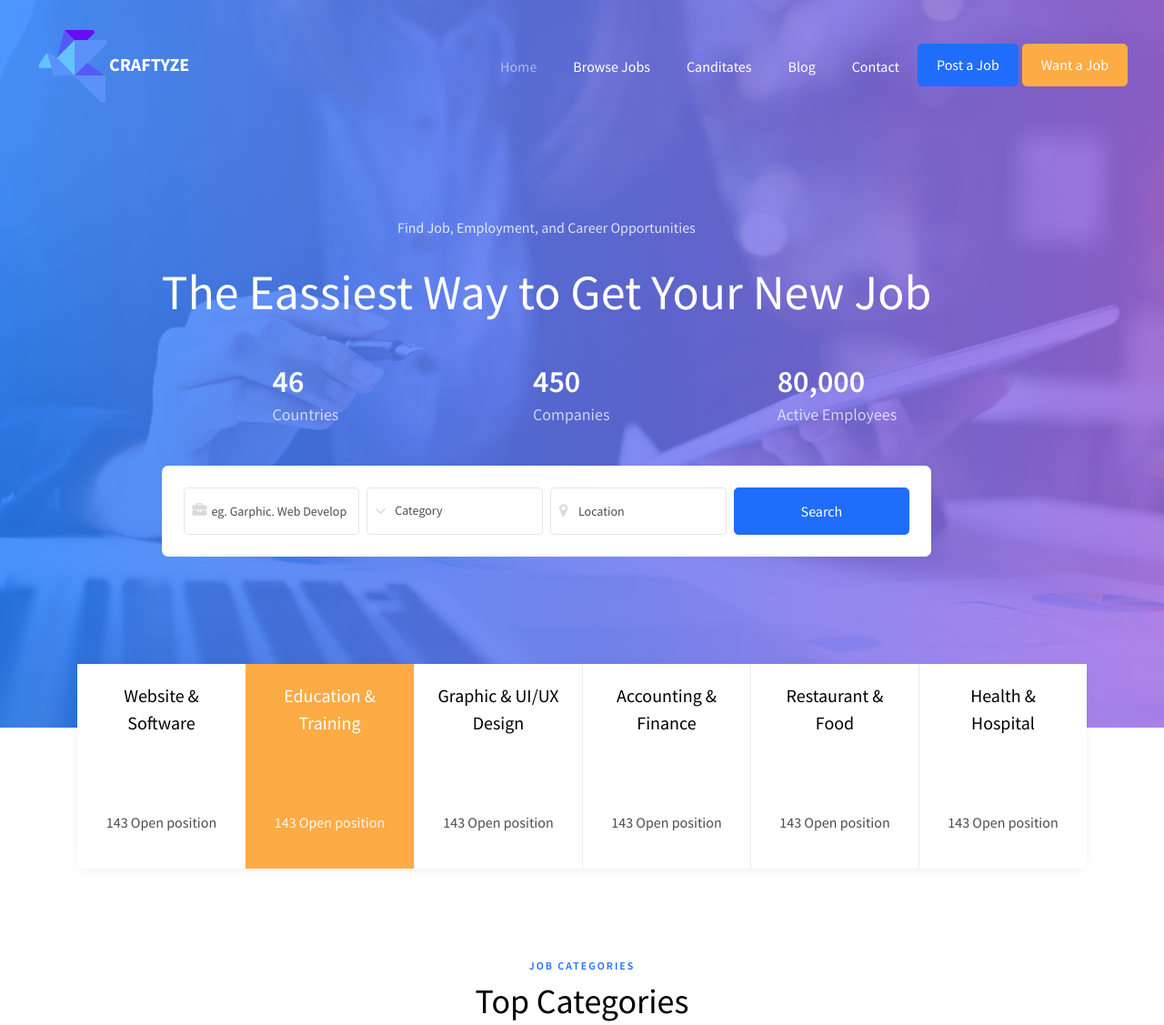
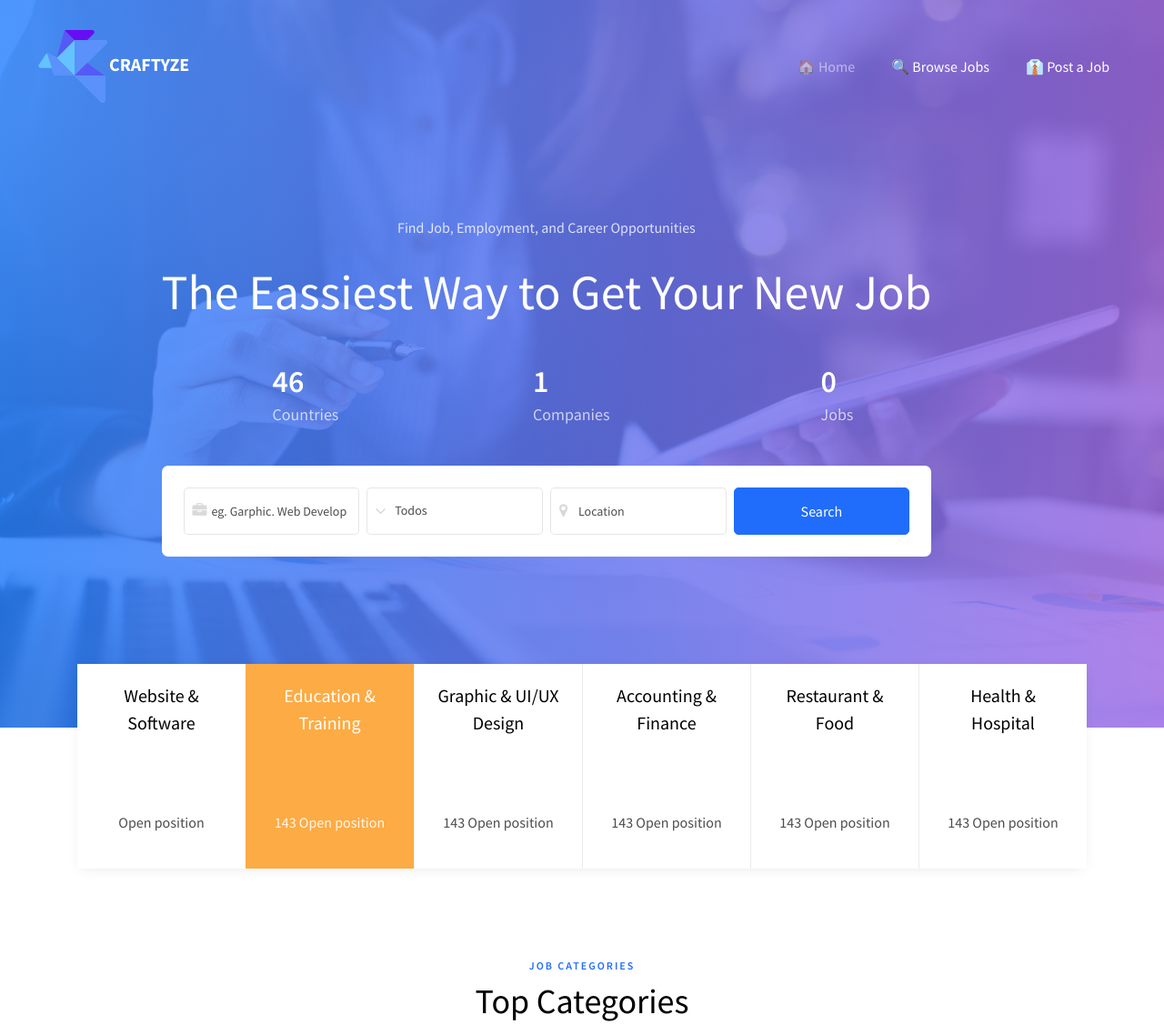
Before and after one commit to JulianPedro/craftyze-django, a Django app: page /pt-br/ in a window 1280 px wide. Shown: the top 1127 px of the page at 91% size. Run offline with Django 3.2, Linux system fonts and the light colour scheme; tables that the repository leaves empty hold one stand-in row (values such as "Sample post"); data that the repository does not hold is empty; some libraries are stand-ins or nearby versions; some web fonts are replaced.

Commit message:
Add template itens

```diff
--- a/django/public/templates/public/index.html
+++ b/django/public/templates/public/index.html
@@ -7,24 +7,16 @@
     <title>CRAFTYZE - {% trans "Find jobs online" %}</title>
     <meta charset="utf-8">
     <meta name="viewport" content="width=device-width, initial-scale=1, shrink-to-fit=no">
-
     <link href="https://fonts.googleapis.com/css?family=Source+Sans+Pro:300,400,600,700&display=swap" rel="stylesheet">
-
     <link rel="stylesheet" href=" {% static 'public/css/open-iconic-bootstrap.min.css' %} ">
     <link rel="stylesheet" href=" {% static 'public/css/animate.css' %} ">
-
     <link rel="stylesheet" href=" {% static 'public/css/owl.carousel.min.css' %} ">
     <link rel="stylesheet" href=" {% static 'public/css/owl.theme.default.min.css' %} ">
     <link rel="stylesheet" href=" {% static 'public/css/magnific-popup.css' %} ">
-
     <link rel="stylesheet" href=" {% static 'public/css/aos.css' %} ">
-
     <link rel="stylesheet" href=" {% static 'public/css/ionicons.min.css' %} ">
-
     <link rel="stylesheet" href=" {% static 'public/css/bootstrap-datepicker.css' %} ">
     <link rel="stylesheet" href=" {% static 'public/css/jquery.timepicker.css' %} ">
-
-
     <link rel="stylesheet" href=" {% static 'public/css/flaticon.css' %} ">
     <link rel="stylesheet" href=" {% static 'public/css/icomoon.css' %} ">
 		<link rel="stylesheet" href=" {% static 'public/css/style.css' %} ">
@@ -41,14 +33,9 @@
 
 	      <div class="collapse navbar-collapse" id="ftco-nav">
 	        <ul class="navbar-nav ml-auto">
-	          <li class="nav-item active"><a href=" {% static 'public/index.html' %} " class="nav-link">Home</a></li>
-	          <li class="nav-item"><a href=" {% static 'public/browsejobs.html' %} " class="nav-link">Browse Jobs</a></li>
-	          <li class="nav-item"><a href=" {% static 'public/candidates.html' %} " class="nav-link">Canditates</a></li>
-	          <li class="nav-item"><a href=" {% static 'public/blog.html' %} " class="nav-link">Blog</a></li>
-	          <li class="nav-item"><a href=" {% static 'public/contact.html' %} " class="nav-link">Contact</a></li>
-	          <li class="nav-item cta mr-md-1"><a href=" {% static 'public/new-post.html' %} " class="nav-link">Post a Job</a></li>
-	          <li class="nav-item cta cta-colored"><a href=" {% static 'public/job-post.html' %} " class="nav-link">Want a Job</a></li>
-
+	          <li class="nav-item active"><a href=" {% static 'public/index.html' %} " class="nav-link">🏠 Home</a></li>
+	          <li class="nav-item"><a href=" {% static 'public/browsejobs.html' %} " class="nav-link">🔍 Browse Jobs</a></li>
+	          <li class="nav-item"><a href=" {% static 'public/new-post.html' %} " class="nav-link">👔 Post a Job</a></li>
 	        </ul>
 	      </div>
 	    </div>
@@ -61,8 +48,8 @@
       	<div class="row d-md-flex no-gutters slider-text align-items-center justify-content-center">
 	        <div class="col-md-10 d-flex align-items-center ftco-animate">
 	        	<div class="text text-center pt-5 mt-md-5">
-	        		<p class="mb-4">Find Job, Employment, and Career Opportunities</p>
-	            <h1 class="mb-5">The Eassiest Way to Get Your New Job</h1>
+	        		<p class="mb-4">{% trans "Find Job, Employment, and Career Opportunities" %}</p>
+	            <h1 class="mb-5">{% trans "The Eassiest Way to Get Your New Job" %}</h1>
 							<div class="ftco-counter ftco-no-pt ftco-no-pb">
 			        	<div class="row">
 				          <div class="col-md-4 d-flex justify-content-center counter-wrap ftco-animate">
@@ -73,7 +60,7 @@
 				              	</div>
 				              	<div class="desc text-left">
 					                <strong class="number" data-number="46">0</strong>
-					                <span>Countries</span>
+					                <span>{% trans "Countries" %}</span>
 				                </div>
 				              </div>
 				            </div>
@@ -85,8 +72,8 @@
 				              		<span class="flaticon-visitor"></span>
 				              	</div>
 				              	<div class="desc text-left">
-					                <strong class="number" data-number="450">0</strong>
-					                <span>Companies</span>
+					                <strong class="number" data-number="{{ companies.count }}">0</strong>
+					                <span>{% trans "Companies" %}</span>
 					              </div>
 				              </div>
 				            </div>
@@ -98,8 +85,8 @@
 				              		<span class="flaticon-resume"></span>
 				              	</div>
 				              	<div class="desc text-left">
-					                <strong class="number" data-number="80000">0</strong>
-					                <span>Active Employees</span>
+					                <strong class="number" data-number="{{ jobs.count }}">0</strong>
+					                <span>{% trans "Jobs" %}</span>
 					              </div>
 				              </div>
 				            </div>
@@ -109,9 +96,7 @@
 							<div class="ftco-search my-md-5">
 								<div class="row">
 				          <div class="col-md-12 tab-wrap">
-
 				            <div class="tab-content p-4" id="v-pills-tabContent">
-
 				              <div class="tab-pane fade show active" id="v-pills-1" role="tabpanel" aria-labelledby="v-pills-nextgen-tab">
 				              	<form action="#" class="search-job">
 				              		<div class="row no-gutters">
@@ -128,13 +113,11 @@
 				              					<div class="form-field">
 					              					<div class="select-wrap">
 							                      <div class="icon"><span class="ion-ios-arrow-down"></span></div>
-							                      <select name="" id="" class="form-control">
-							                      	<option value="">Category</option>
-							                      	<option value="">Full Time</option>
-							                        <option value="">Part Time</option>
-							                        <option value="">Freelance</option>
-							                        <option value="">Internship</option>
-							                        <option value="">Temporary</option>
+							                      <select name="categories" id="category-select" class="form-control">
+																			<option value="">{% trans "All" %}</option>
+																			{% for category in categories %}
+							                      		<option value="{{ category.id }}">{{ category.name }}</option>
+																			{% endfor %}
 							                      </select>
 							                    </div>
 									              </div>
@@ -152,53 +135,6 @@
 				              				<div class="form-group">
 				              					<div class="form-field">
 								                	<button type="submit" class="form-control btn btn-primary">Search</button>
-									              </div>
-								              </div>
-				              			</div>
-				              		</div>
-				              	</form>
-				              </div>
-
-				              <div class="tab-pane fade" id="v-pills-2" role="tabpanel" aria-labelledby="v-pills-performance-tab">
-				              	<form action="#" class="search-job">
-				              		<div class="row">
-				              			<div class="col-md">
-				              				<div class="form-group">
-					              				<div class="form-field">
-					              					<div class="icon"><span class="icon-user"></span></div>
-									                <input type="text" class="form-control" placeholder="eg. Adam Scott">
-									              </div>
-								              </div>
-				              			</div>
-				              			<div class="col-md">
-				              				<div class="form-group">
-				              					<div class="form-field">
-					              					<div class="select-wrap">
-							                      <div class="icon"><span class="ion-ios-arrow-down"></span></div>
-							                      <select name="" id="" class="form-control">
-							                      	<option value="">Category</option>
-							                      	<option value="">Full Time</option>
-							                        <option value="">Part Time</option>
-							                        <option value="">Freelance</option>
-							                        <option value="">Internship</option>
-							                        <option value="">Temporary</option>
-							                      </select>
-							                    </div>
-									              </div>
-								              </div>
-				              			</div>
-				              			<div class="col-md">
-				              				<div class="form-group">
-				              					<div class="form-field">
-					              					<div class="icon"><span class="icon-map-marker"></span></div>
-									                <input type="text" class="form-control" placeholder="Location">
-									              </div>
-								              </div>
-				              			</div>
-				              			<div class="col-md">
-				              				<div class="form-group">
-				              					<div class="form-field">
-									                <button type="submit" class="form-control btn btn-primary">Search</button>
 									              </div>
 								              </div>
 				              			</div>
@@ -225,7 +161,7 @@
     							<div class="top-category text-center no-border-left">
     								<h3><a href="#">Website &amp; Software</a></h3>
     								<span class="icon flaticon-contact"></span>
-    								<p><span class="number">143</span> <span>Open position</span></p>
+    								<p><span class="number"></span> <span>{% trans "Open position" %}</span></p>
     							</div>
     						</div>
     						<div class="col-md-2">
--- a/django/public/views.py
+++ b/django/public/views.py
@@ -1,5 +1,16 @@
 from django.shortcuts import render
 from django.views.generic import TemplateView
 
+from company.models import Company
+from job.models import Job, Category
+
+
 class Home(TemplateView):
     template_name = "public/index.html"
+
+    def get_context_data(self, **kwargs):
+        context = super().get_context_data(**kwargs)
+        context['companies'] = Company.objects.all()
+        context['jobs'] = Job.objects.all()
+        context['categories'] = Category.objects.all()
+        return context
```
